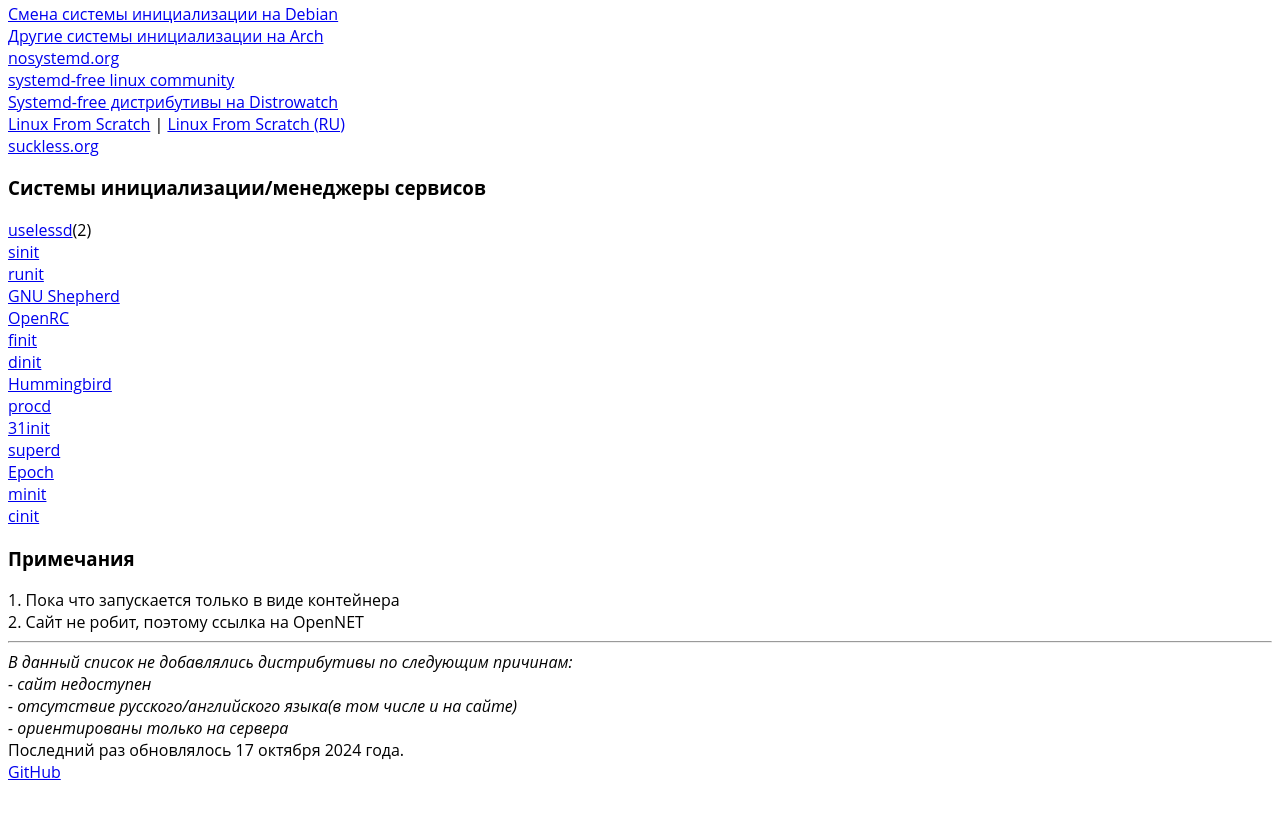
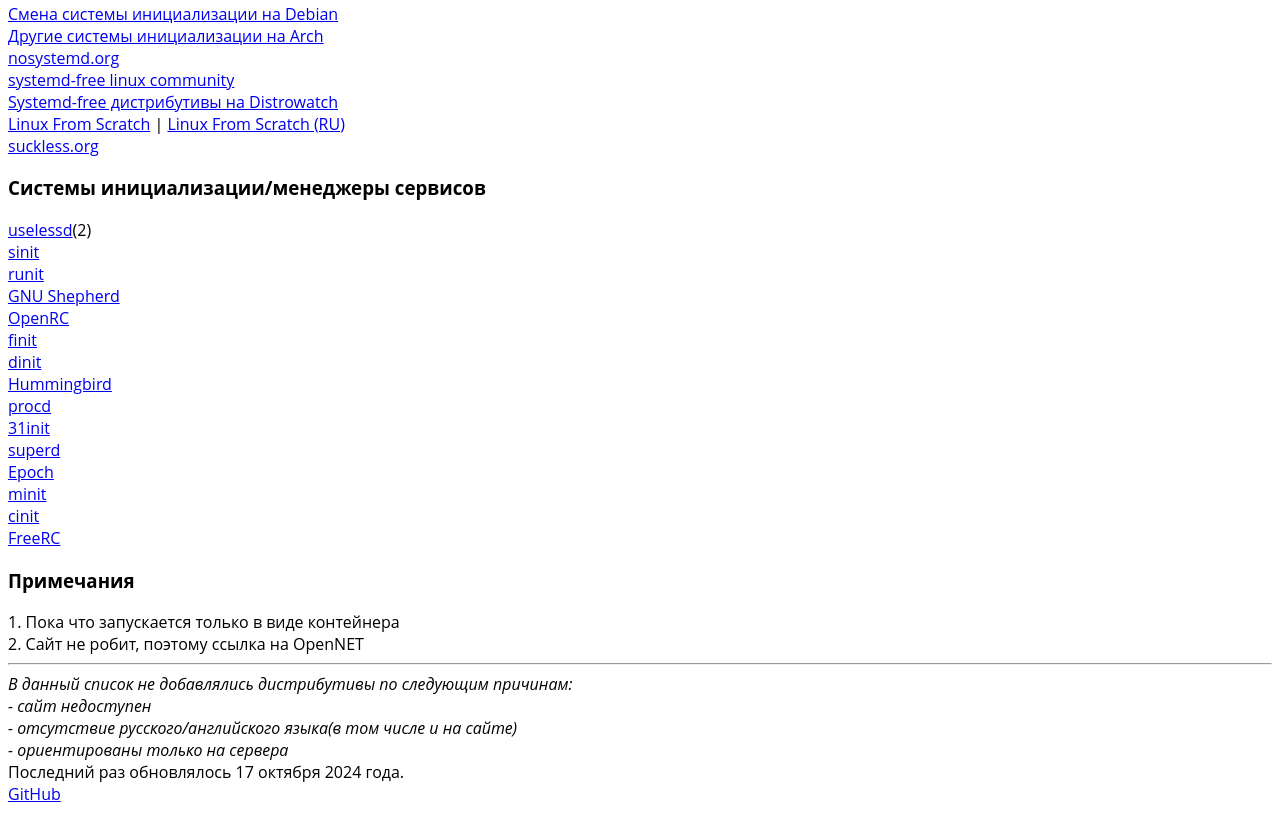
Before and after one commit to etar125/sysdfree.github.io, a plain HTML site: page index.html in a window 1280 px wide. Shown: the part 732-1545 px from the top of the page. Before the commit the page ends 1523 px from the top, so only its background shows below. Drawn offline with Linux system fonts and the light colour scheme.

Commit message:
+1 сис. инициализации
+FreeRC

```diff
--- a/index.html
+++ b/index.html
@@ -153,6 +153,7 @@
 		<a href="https://universe2.us/epoch.html">Epoch</a><br>
 		<a href="http://www.fefe.de/minit/">minit</a><br>
 		<a href="https://www.nico.schottelius.org/software/cinit/">cinit</a><br>
+		<a href="https://sourceforge.net/projects/freerc/">FreeRC</a>
 
 		<h3>Примечания</h3>
 		1. Пока что запускается только в виде контейнера<br>
```
